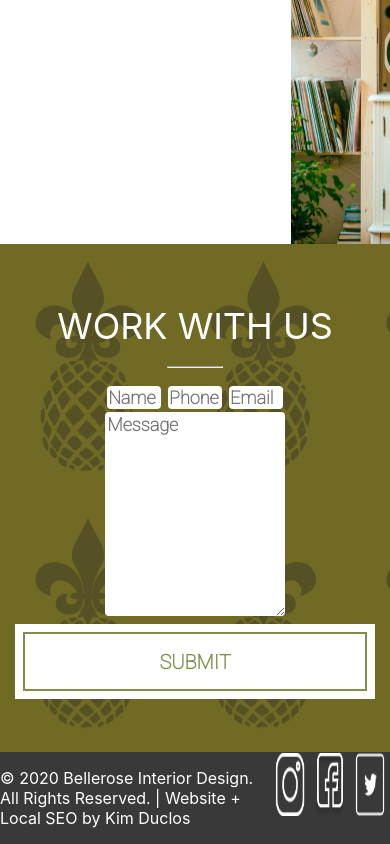
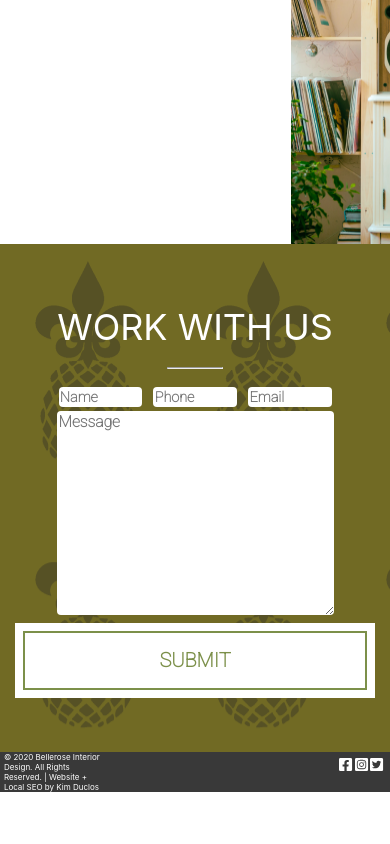
Before and after one commit to KimDuclos/bellerose-design, a React (Create React App) app in the folder bellerose-design/: page /featured-products in a window 390 px wide. Shown: the part 4462-5306 px from the top of the page. After the commit the page ends 5254 px from the top, so only its background shows below. Built offline with nearby package versions, Linux system fonts and the light colour scheme.

Commit message:
responsive

```diff
--- a/bellerose-design/package.json
+++ b/bellerose-design/package.json
@@ -3,6 +3,10 @@
   "version": "0.1.0",
   "private": true,
   "dependencies": {
+    "@fortawesome/fontawesome-svg-core": "^1.2.34",
+    "@fortawesome/free-brands-svg-icons": "^5.15.2",
+    "@fortawesome/free-solid-svg-icons": "^5.15.2",
+    "@fortawesome/react-fontawesome": "^0.1.14",
     "@testing-library/jest-dom": "^5.11.4",
     "@testing-library/react": "^11.1.0",
     "@testing-library/user-event": "^12.1.10",
--- a/bellerose-design/src/featured-products.scss
+++ b/bellerose-design/src/featured-products.scss
@@ -14,7 +14,7 @@ $size1500: 1500px;
     color: white;
     font-family: $roboto;
     .fi-top-green-title {
-      padding: 5% 2% 0 2%;
+      padding: 1% 2% 0 2%;
       font-size: 2em;
       @media (max-width: $size1500) {
           padding: 2% 1% 0 2%;
--- a/bellerose-design/src/footer.jsx
+++ b/bellerose-design/src/footer.jsx
@@ -1,6 +1,10 @@
 import React from "react";
 import "./footer.scss";
 import Button from "./button.jsx";
+import { FontAwesomeIcon } from "@fortawesome/react-fontawesome";
+import { faFacebookSquare } from "@fortawesome/free-brands-svg-icons";
+import { faInstagramSquare } from "@fortawesome/free-brands-svg-icons";
+import { faTwitterSquare } from "@fortawesome/free-brands-svg-icons";
 
 const Footer = () => {
   return (
@@ -9,7 +13,7 @@ const Footer = () => {
         WORK WITH US
         <hr></hr>
         <form className="form" id="form">
-          <div className="info">
+          <div className="info" style={{ width: "70%" }}>
             <input
               type="text"
               name="name"
@@ -34,7 +38,7 @@ const Footer = () => {
               type="textarea"
               name="message"
               placeholder="Message"
-              style={{ height: "200px", borderStyle: "none" }}
+              style={{ height: "200px", width: "70%", borderStyle: "none" }}
             />
           </div>
           <div className="submit">
@@ -87,12 +91,15 @@ const Footer = () => {
           Local SEO by Kim Duclos
         </p>
         <div className="social-icons">
-          <img
+          <FontAwesomeIcon className="icon" icon={faFacebookSquare} />
+          <FontAwesomeIcon className="icon" icon={faInstagramSquare} />
+          <FontAwesomeIcon className="icon" icon={faTwitterSquare} />
+          {/* <img
             src="/images/instagram-icon.png"
             alt="Instragram icon"
             className="icon instagram"
-          />
-          <img
+          /> */}
+          {/* <img
             src="/images/facebook-icon.png"
             alt="Facebook icon"
             className="icon facebook"
@@ -101,7 +108,7 @@ const Footer = () => {
             src="/images/twitter-icon.png"
             alt="Twitter icon"
             className="icon twitter"
-          />
+          /> */}
         </div>
       </div>
     </div>
--- a/bellerose-design/src/footer.scss
+++ b/bellerose-design/src/footer.scss
@@ -30,7 +30,7 @@ $large-mobile: 800px;
         width: 45%;
         input {
           color: #969393;
-          font-size: 18px;
+          font-size: .4em;
           font-family: $roboto;
           border-radius: 4px;
           font-weight: bold;
@@ -45,14 +45,14 @@ $large-mobile: 800px;
         input {
           width: 45%;
           border-radius: 4px;
-          font-size: 18px;
+          // font-size: .4em;
           font-family: $roboto;
           font-weight: bold;
         }
         textarea {
           width: 45%;
           border-radius: 4px;
-          font-size: 18px;
+          font-size: .434em;
           font-family: $roboto;
           font-weight: bold;
         }
@@ -135,24 +135,26 @@ $large-mobile: 800px;
     }
   }
   .footer-bottom {
-    max-width: 100%;
     height: auto;
     background-color: #393939;
     color: white;
     display: flex;
     flex-direction: row;
     justify-content: space-around;
+    .copyright {
+      font-size: .5em;
+      margin: auto 0 auto 1%;
+    }
     .social-icons {
+      // width: auto;
       display: flex;
-      justify-content: center;
+      justify-content: flex-end;
       align-content: center;
-      margin: .4% 0 0 0;
+      margin: .4% 1% 0 5%;
       .icon {
-        height: 70%;
-        width: 40px;
-        .instagram {
-          height: 50%;
-        }
+        height: 60%;
+        width: 5%;
+        margin: 0 1% 0 0;
       }
     }
   }
--- a/bellerose-design/src/home.scss
+++ b/bellerose-design/src/home.scss
@@ -2,6 +2,7 @@
 
 $roboto: "roboto";
 
+$size1500: 1500px;
 $size1000: 1000px;
 $size800: 800px;
 $size500: 500px;
@@ -114,15 +115,21 @@ $size500: 500px;
     .content-1-2-left-photos {
       display: flex;
       flex-direction: row;
-      @media (max-width: $size1000) {
-        width: 1000px;
-      }
       .left-photos {
+        @media (max-width: $size1500) {
+          max-width: 50%;
+        }
         @media (max-width: $size1000) {
-          width: 50%;
+          max-width: 50%;
         }
       }
       .blue-library {
+        @media (max-width: $size1000) {
+          max-width: 50%;
+        }
+        @media (max-width: $size800) {
+          max-width: 50%;
+        }
         @media (max-width: $size500) {
           display: none;
         }
--- a/bellerose-design/src/service-area.scss
+++ b/bellerose-design/src/service-area.scss
@@ -37,7 +37,7 @@ $size500: 500px;
       height: auto;
     }
     .sa-green-box-title {
-      padding: 4.5% 2% 0 2%;
+      padding: 1% 2% 0 2%;
       font-size: 2em;
       @media (max-width: $size800) {
         font-size: 1.5em;
```
Also changed, not shown: 2 other files (tests, documents, lock files or other folders).
